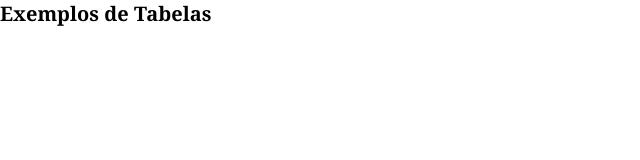
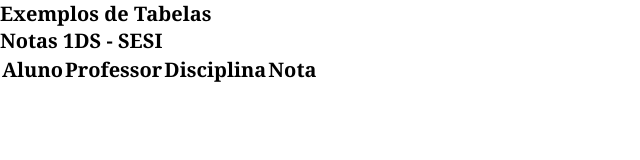
Before and after one commit to barbaraoliveira-sketch/tabelas, a plain HTML site: page index.html in a window 1280 px wide. Shown: the whole page, without its empty margins (0-640 px from the left). Drawn offline with Linux system fonts and the light colour scheme.

Commit message:
feat: Cria a tabela alunos

```diff
--- a/index.html
+++ b/index.html
@@ -8,6 +8,23 @@
     <link rel="stylesheet" href="./css/global.css">
 </head>
 <body>
-    <h1>Exemplos de Tabelas</h1>
+    <header class="header-title">
+        <h1>Exemplos de Tabelas</h1>
+        <!--Túitulo para tabela -->
+        <h2>Notas 1DS - SESI</h2>
+    </header>
+    <main class="main-content">
+        <!-- Container para a tabela -->
+         <table>
+            <!-- Criar uma linha na tabela tr = table row -->
+            <tr>
+                <!-- Criar os cabeçalhos das linhas da tabela th = table header-->
+                <th>Aluno</th>
+                <th>Professor</th>
+                <th>Disciplina</th>
+                <th>Nota</th>
+            </tr>
+         </table>
+    </main>
 </body>
 </html>
```
